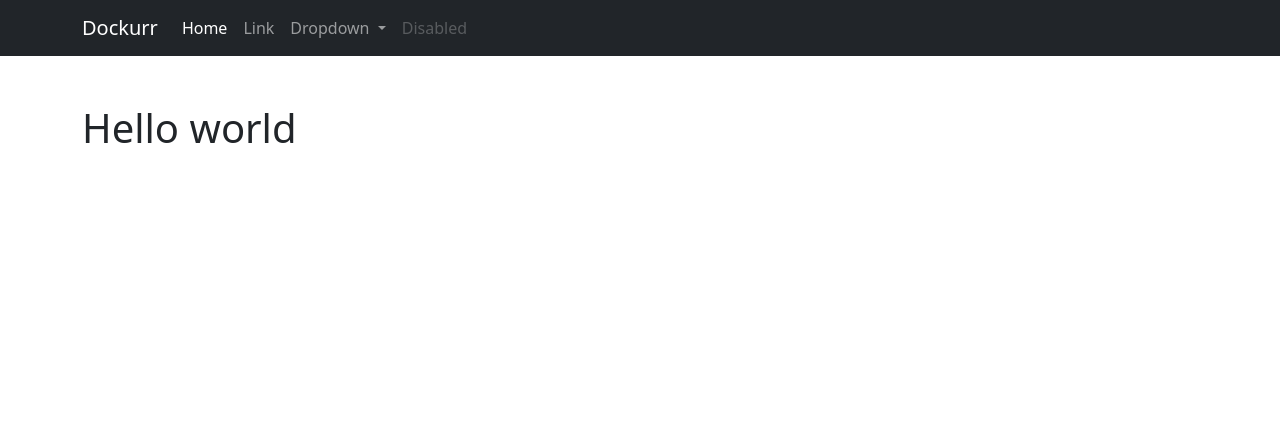
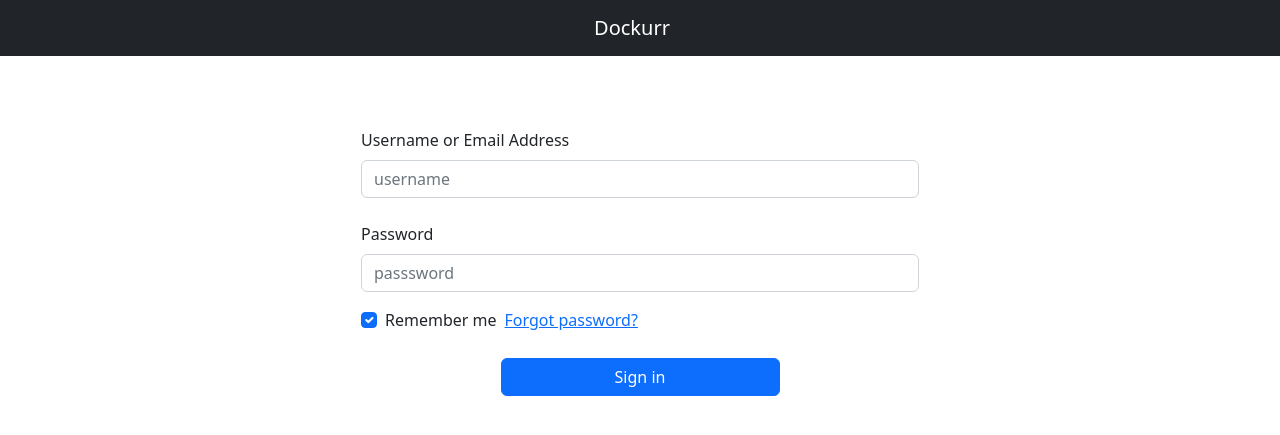
Before and after one commit to lc-at/dockurr, a Flask app: page / in a window 1280 px wide. Shown: the top 435 px of the page. Run offline with Flask 3, Linux system fonts and the light colour scheme.

Commit message:
add: login page

```diff
--- a/app/templates/index.html
+++ /dev/null
@@ -1,5 +0,0 @@
-{% extends "skel.html" %}
-{% block title %}Home{% endblock %}
-{% block container %}
-<h1>Hello world</h1>
-{% endblock %}
--- /dev/null
+++ b/app/templates/login.html
@@ -0,0 +1,38 @@
+{% extends "skel.html" %}
+{% block title %}Home{% endblock %}
+{% block container %}
+<form class="d-flex justify-content-center flex-column align-items-center h-100">
+    <!-- Email input -->
+    <div class="form-outline m-4 w-50">
+      <label class="form-label" for="form2Example1">Username or Email Address</label>
+      <input type="email" id="form2Example1" class="form-control" placeholder="username" />
+    </div>
+
+    <!-- Password input -->
+    <div class="form-outline mx-4 mb-3 w-50">
+      <label class="form-label" for="form2Example2">Password</label>
+      <input type="password" id="form2Example2" class="form-control" placeholder="passsword"/>
+    </div>
+
+    <!-- 2 column grid layout for inline styling -->
+    <div class="d-flex flex-row justify-content-center w-50 mb-4">
+      <div class="">
+        <!-- Checkbox -->
+        <div class="form-check">
+          <input class="form-check-input" type="checkbox" value="" id="form2Example31" checked />
+          <label class="form-check-label" for="form2Example31"> Remember me </label>
+        </div>
+      </div>
+
+      <div class="col mx-2">
+        <!-- Simple link -->
+        <a href="#!">Forgot password?</a>
+      </div>
+    </div>
+
+    <!-- Submit button -->
+    <button type="button" class="btn btn-primary btn-block mb-4 w-25">Sign in</button>
+
+    <!-- Register buttons -->
+  </form>
+{% endblock %}
--- a/app/templates/skel.html
+++ b/app/templates/skel.html
@@ -13,40 +13,9 @@
   </head>
   <body>
     <nav class="navbar navbar-expand-lg navbar-dark bg-dark">
-      <div class="container">
-        <a class="navbar-brand" href="#">Dockurr</a>
+      <div class="container h-100">
+        <a class="navbar-brand text-center w-100" href="#">Dockurr</a>
         <div class="collapse navbar-collapse" id="navbarSupportedContent">
-          <ul class="navbar-nav me-auto mb-2 mb-lg-0">
-            <li class="nav-item">
-              <a class="nav-link active" aria-current="page" href="#">Home</a>
-            </li>
-            <li class="nav-item">
-              <a class="nav-link" href="#">Link</a>
-            </li>
-            <li class="nav-item dropdown">
-              <a
-                class="nav-link dropdown-toggle"
-                href="#"
-                id="navbarDropdown"
-                role="button"
-                data-bs-toggle="dropdown"
-                aria-expanded="false"
-              >
-                Dropdown
-              </a>
-              <ul class="dropdown-menu" aria-labelledby="navbarDropdown">
-                <li><a class="dropdown-item" href="#">Action</a></li>
-                <li><a class="dropdown-item" href="#">Another action</a></li>
-                <li><hr class="dropdown-divider" /></li>
-                <li>
-                  <a class="dropdown-item" href="#">Something else here</a>
-                </li>
-              </ul>
-            </li>
-            <li class="nav-item">
-              <a class="nav-link disabled">Disabled</a>
-            </li>
-          </ul>
         </div>
       </div>
     </nav>
--- a/app/views.py
+++ b/app/views.py
@@ -5,4 +5,4 @@ bp = Blueprint('views', __name__)
 
 @bp.route('/')
 def home():
-    return render_template('index.html')
+    return render_template('login.html')
```
